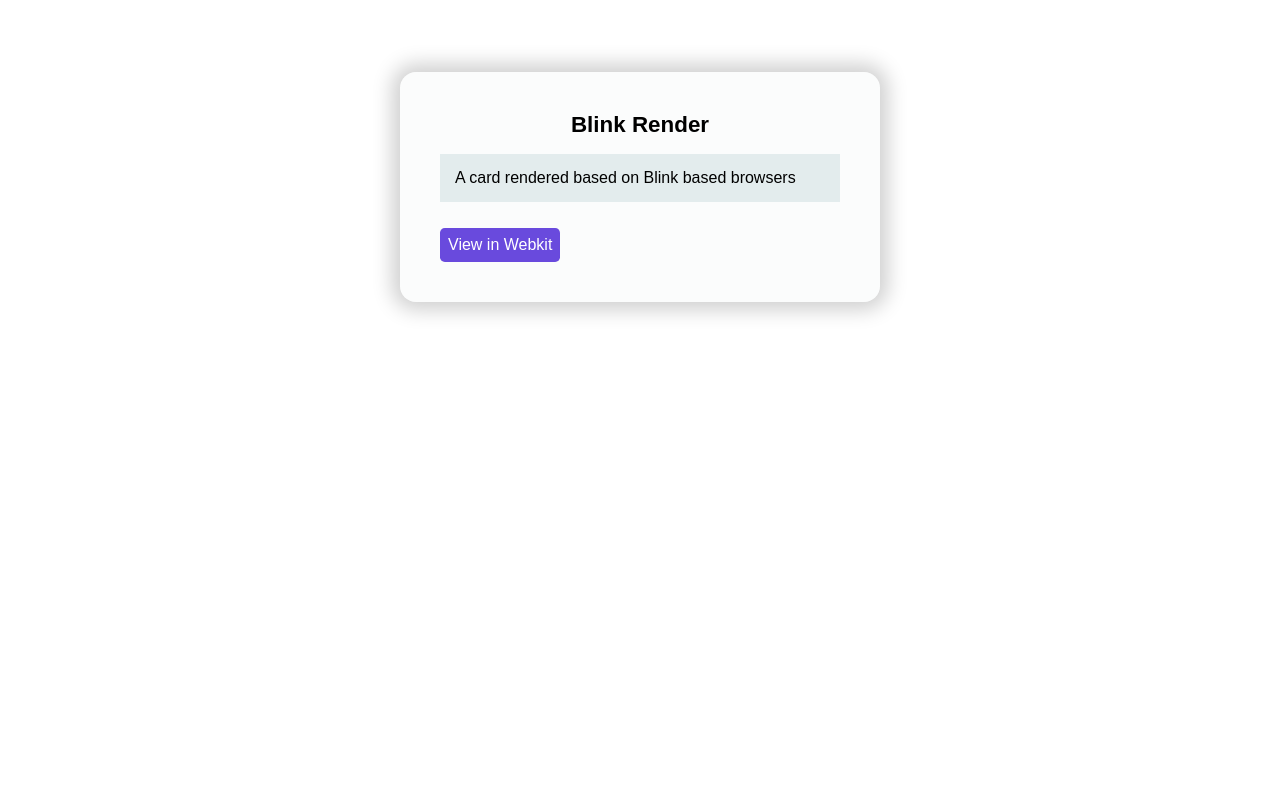
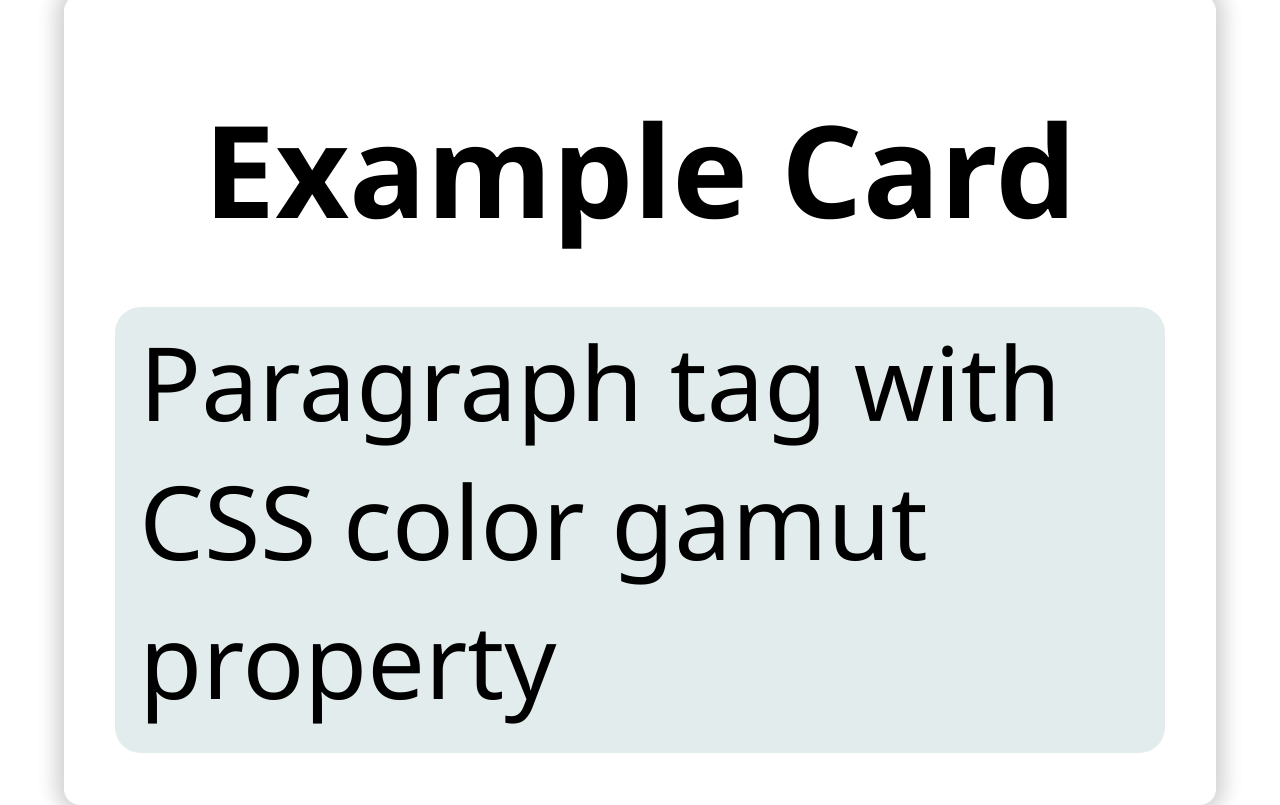
Before and after one commit to SylvesterElormCoch/SylvesterElormCoch.github.io, a plain HTML site: page index.html in a window 1280 px wide. Drawn offline with Linux system fonts and the light colour scheme.

Commit message:
Updated styles

```diff
--- a/index.css
+++ b/index.css
@@ -1,41 +1,35 @@
 body {
-    padding: 4.5rem;
     margin: auto;
-    font-family: sans-serif;
+    font-family: 'Segoe UI', Tahoma, Geneva, Verdana, sans-serif;
     display: flex;
     justify-content: center;
     align-items: center;
+    height: 100vh;
 }
 
 .card {
-    width: 400px;
-    height: auto;
-    padding: 2.5rem;
+    display: flex;
+    flex-direction: column;
+    margin: 5vw;
     border-radius: 1rem;
-    background: rgba(225, 235, 236, 0.15);
     box-shadow: 0 0 20px 8px #d0d0d0;
     cursor: pointer;
-    left: 50%;
-    top:50%;
 }
 
 .card-header {
-    margin-top:0;
-    margin-bottom: .5rem;
-    font-size: 1.4rem;
+    font-size: 10vw;
     text-align: center;
-    font-weight: 770;
+    margin-bottom: 0;
 }
 
 .card-content {
-    font-size: 1rem;
-    padding: 15px;
+    border-radius: 2vw;
+    font-size: 8vw;
+    padding: 1.5rem;
+    padding-top: 5px;
+    margin: 4vw;
+    font-family: 'Segoe UI', Tahoma, Geneva, Verdana, sans-serif;
 }
-
-p, a {
-    font-size: 1rem;
-}
-
 
 a {
     color: #ffffff;
@@ -45,10 +39,12 @@ a {
 
 button {
     background: rgba(80, 43, 216, 0.848);
-    padding: .5rem;
+    padding: 1rem;
     border: none;
     border-radius: .3rem;
-    margin-top: 0.6rem;
+    font-size: 1.5rem;
+    align-self: flex-end;
+    max-width: fit-content;
 }
 
 @media (color-gamut: srgb) {
--- a/index.html
+++ b/index.html
@@ -11,9 +11,9 @@
 
 <body>
     <div class="card">
-        <h1 class="card-header">Blink Render</h1>
-        <p class="card-content">A card rendered based on Blink based browsers</p>
-       <button><a href="index_webkit.html">View in Webkit</a></button>
+        <h1 class="card-header">Example Card</h1>
+        <p class="card-content">Paragraph tag with CSS color gamut property</p>
+        <!-- <button><a href="index_webkit.html">View in Webkit</a></button> -->
     </div>
 </body>
 
```
